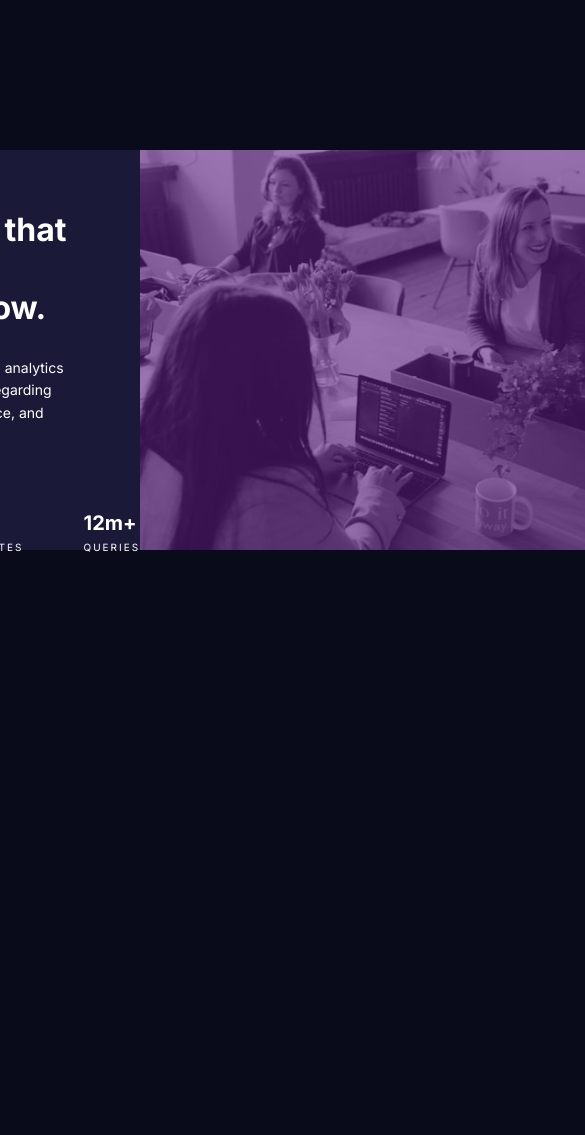
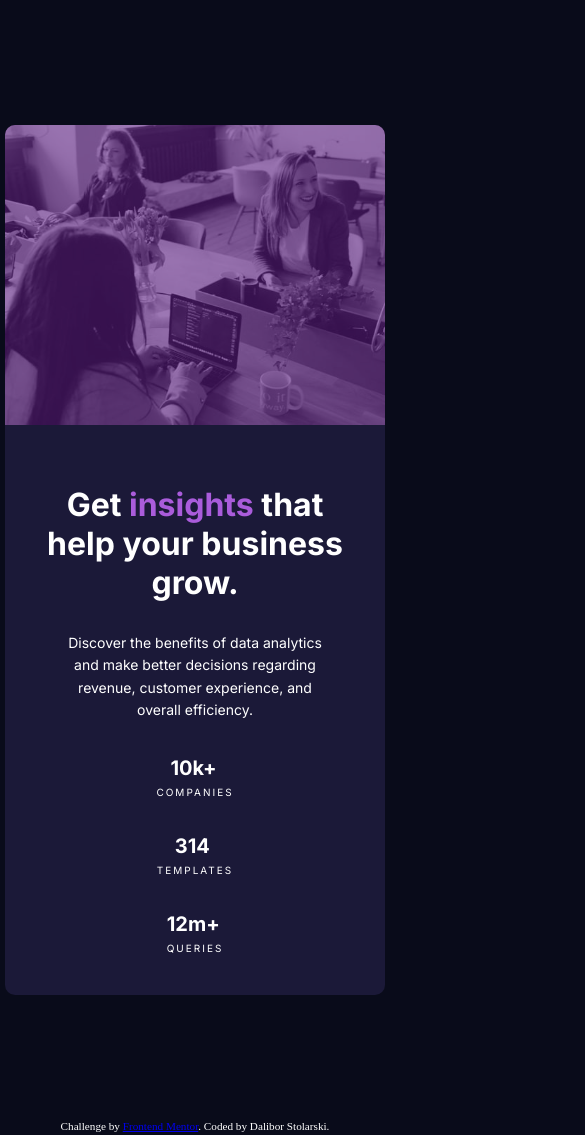
Before and after one commit to DaliborStolarski/05_stats-preview-card-component, a plain HTML site: page index.html in a window 390 px wide. Shown: the top 1135 px of the page, 585 px wide, since content can reach past the window. Before the commit the page ends 844 px from the top, so only its background shows below. Drawn offline with Linux system fonts and the light colour scheme.

Commit message:
Add files via upload

```diff
--- a/index.html
+++ b/index.html
@@ -11,6 +11,7 @@
     <link href="https://fonts.googleapis.com/css2?family=Inter:wght@400;700&family=Lexend+Deca&display=swap" rel="stylesheet">
   </head>
   <body>
+    <main>
 
       <div class="container">
 
@@ -45,4 +46,13 @@
 
       </div>
 
+    </main>
+
+    <footer>
+      <p>
+        Challenge by <a href="https://www.frontendmentor.io/home" target="_blank">Frontend Mentor</a>. Coded by Dalibor Stolarski.
+      </p>
+    </footer>
+
+
 </html>
--- a/styles.css
+++ b/styles.css
@@ -27,38 +27,33 @@ body {
   background-color: var(--very-dark-blue);
 }
 
+footer {
+  text-align: center;
+  font-size: 0.7rem;
+  margin-bottom: 20px;
+  color: var(--white);
+}
+
 .container {
   font-family: 'Inter', sans-serif;
   color: var(--white);
   display: flex;
   flex-direction: row;
+  flex-wrap: wrap;
   justify-content: center;
   align-items: center;
-  margin: 150px;
+  margin: 100px auto;
   border-radius: 10px;
+  width: 1000px;
 }
 
+/* container-left */
 
 .container-left {
   background-color: var(--dark-desaturated-blue);
   width: 500px;
   height: 400px;
   border-radius: 10px 0 0 10px;
-}
-
-.container-right {
-  background-color: hsl(277, 64%, 31%);
-  width: 500px;
-  height: 400px;
-  border-radius: 0 10px 10px 0;
-}
-
-img {
-  width: 500px;
-  height: 400px;
-  object-fit: fill;
-  border-radius: 0 10px 10px 0;
-  opacity: 0.4;
 }
 
 .container-left-up {
@@ -113,3 +108,87 @@ img {
   font-weight: bold;
   letter-spacing: normal;
 }
+
+/* container-right */
+
+.container-right {
+  background-color: hsl(277, 64%, 31%);
+  width: 500px;
+  height: 400px;
+  border-radius: 0 10px 10px 0;
+}
+
+img {
+  width: 500px;
+  height: 400px;
+  object-fit: fill;
+  border-radius: 0 10px 10px 0;
+  opacity: 0.4;
+}
+
+@media (max-width: 768px)  {
+
+  .container {
+    flex-direction: column-reverse;
+    flex-wrap: wrap;
+    justify-content: center;
+    align-items: center;
+    margin: 60px auto;
+    border-radius: 10px;
+    width: 380px;
+    height: 1000px;
+  }
+
+  .container-right {
+    width: 380px;
+    height: 300px;
+    border-radius: 10px 10px 0 0;
+  }
+
+  img {
+    width: 380px;
+    height: 300px;
+    border-radius: 10px 10px 0 0;
+
+  }
+
+  .container-left {
+    width: 380px;
+    height: 570px;
+    border-radius: 0 0 10px 10px;
+
+  }
+
+  .container-left-up {
+    padding: 60px 30px 30px 30px;
+    text-align: center;
+  }
+
+  .container-left-center {
+    text-align: center;
+  }
+
+  .container-left-down {
+    display: flex;
+    flex-direction: column;
+    justify-content:center;
+    align-items: center;
+  }
+
+  .container-left-down-left, .container-left-down-right  {
+    padding: 30px;
+  }
+
+  .container-left-down-center {
+    padding: 0 30px;
+  }
+
+  .container-left-down-left span {
+    padding-left: 14px;
+  }
+
+  .container-left-down-center span {
+    padding-left: 18px;
+  }
+
+}
```
Lines whose indentation alone changed are shown as unchanged.
